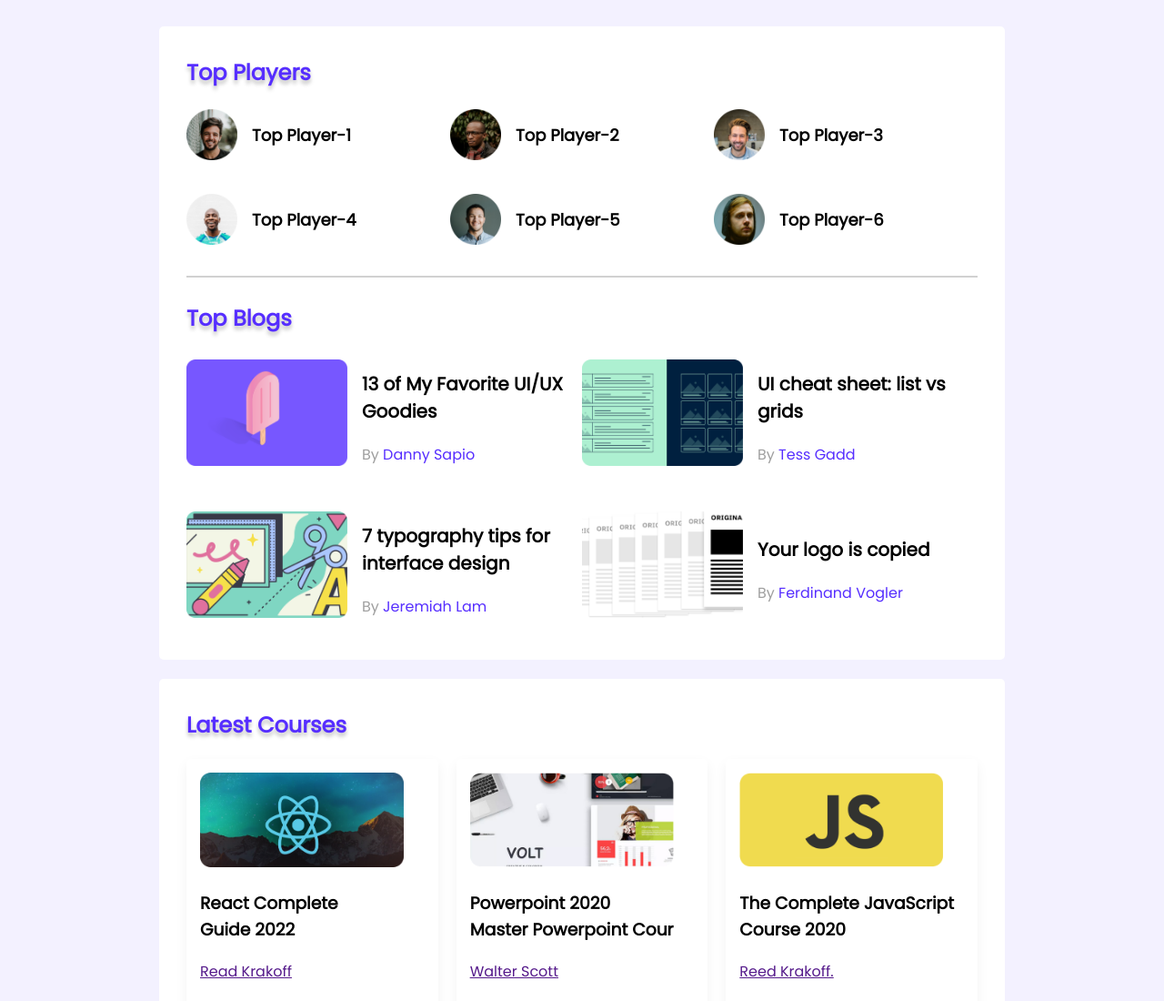
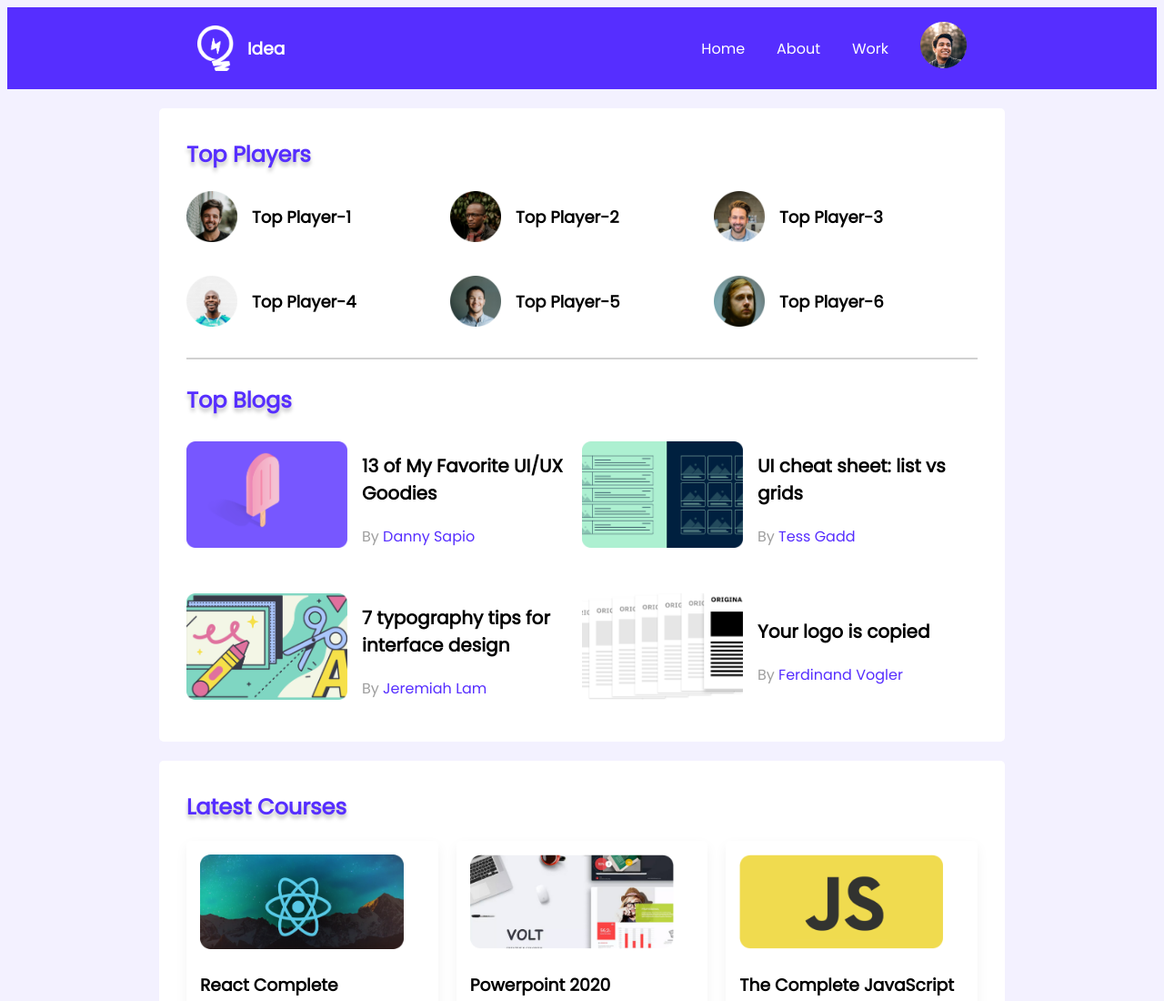
Before and after one commit to Khan-Mahmud-Hasan/leader-board-css3, a plain HTML site: page index.html in a window 1280 px wide. Shown: the top 1100 px of the page at 91% size. Drawn offline with Linux system fonts and the light colour scheme.

Commit message:
nav done

```diff
--- a/index.html
+++ b/index.html
@@ -15,7 +15,20 @@
 <body>
     <!-- header start   -->
     <header>
-
+        <nav class="nav">
+            <div class="logo">
+                <img src="images/icons/logo.png" alt="">
+                <h3 class="logo-title">Idea</h3>
+            </div>
+            <div class="menu">
+                <ul>
+                    <li>Home</li>
+                    <li>About</li>
+                    <li>Work</li>
+                    <li><img src="images/icons/profile.png" alt=""></li>
+                </ul>
+            </div>
+        </nav>
     </header>
     <!-- header end -->
     <main>
--- a/styles/style.css
+++ b/styles/style.css
@@ -6,6 +6,30 @@ body {
     font-family: 'Open Sans', sans-serif;
     font-family: 'Poppins', sans-serif;
     background: #F3F1FF;
+}
+.nav{
+    background-color: #562EFF;
+    color: white;
+    display: flex;
+    justify-content: space-around;
+    align-items: center;
+}
+.logo{
+    display: flex;
+    align-items: center;
+    gap:15px
+}
+.logo img{
+    width: 40px;
+}
+.menu ul {
+    display: flex;
+    align-items: center;
+    gap:35px
+}
+.menu ul li{
+    list-style: none;
+    text-decoration: none;
 }
 
 main {
```
